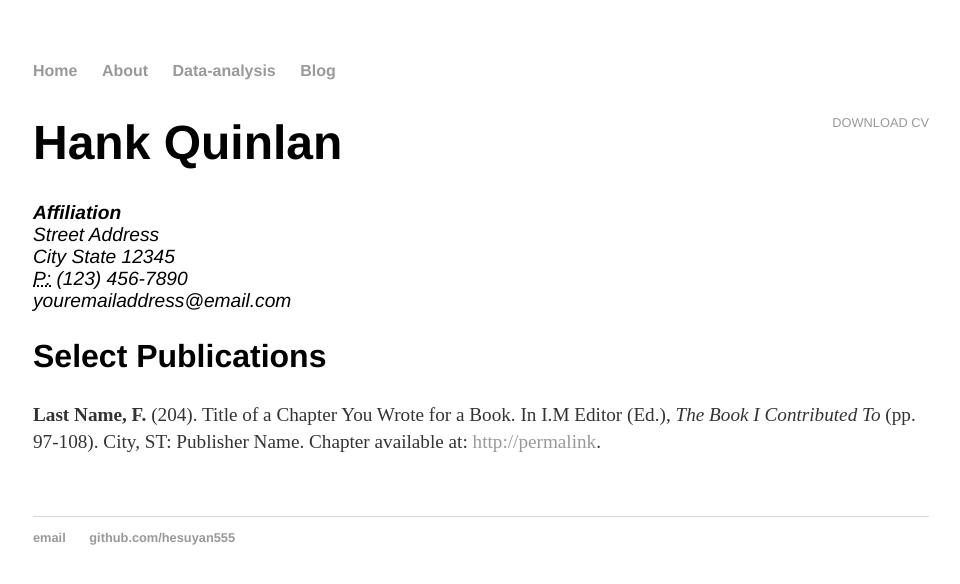
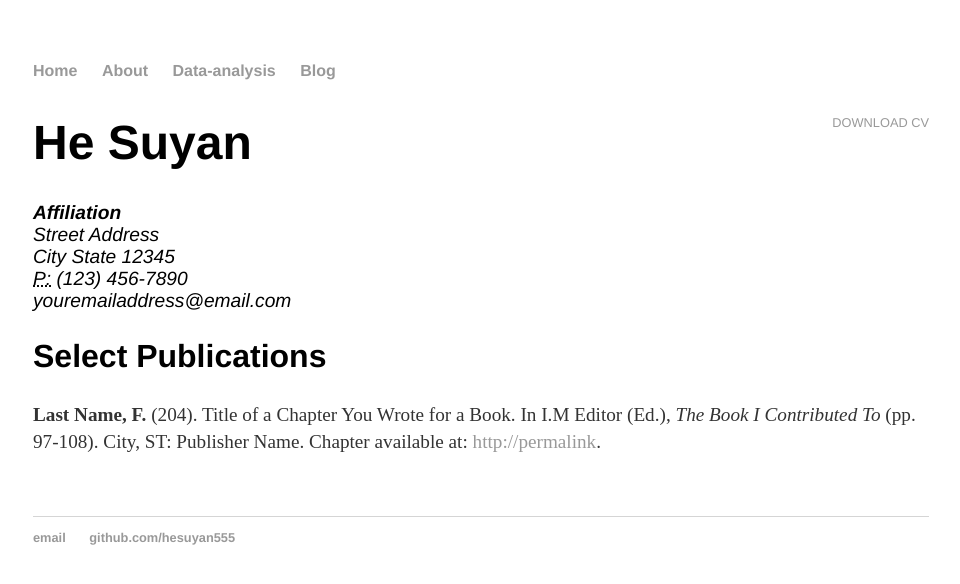
Before and after one commit to hesuyan555/hesuyan555.github.io, a Jekyll site: the page built from cv/index.html, in a window 1280 px wide. Shown: the top 584 px of the page, without its empty margins (159-1119 px from the left). Built offline with Jekyll 4.4.1, drawn with Linux system fonts in a browser that asks for light colours; Markdown is read by kramdown in place of the engine named in the settings.

Commit message:
Update index.html

```diff
--- a/cv/index.html
+++ b/cv/index.html
@@ -1,11 +1,11 @@
 ---
 layout: default
-title: CV of Your Name
+title: CV of He Suyan
 ---
 
 	<div class="cv">
 		<a href="#" class="download" title="Download CV as PDF">Download CV</a>
-					<h1>Hank Quinlan</h1>
+					<h1>He Suyan</h1>
 					<address>
 					<strong>Affiliation</strong><br>
 					Street Address<br>
```
